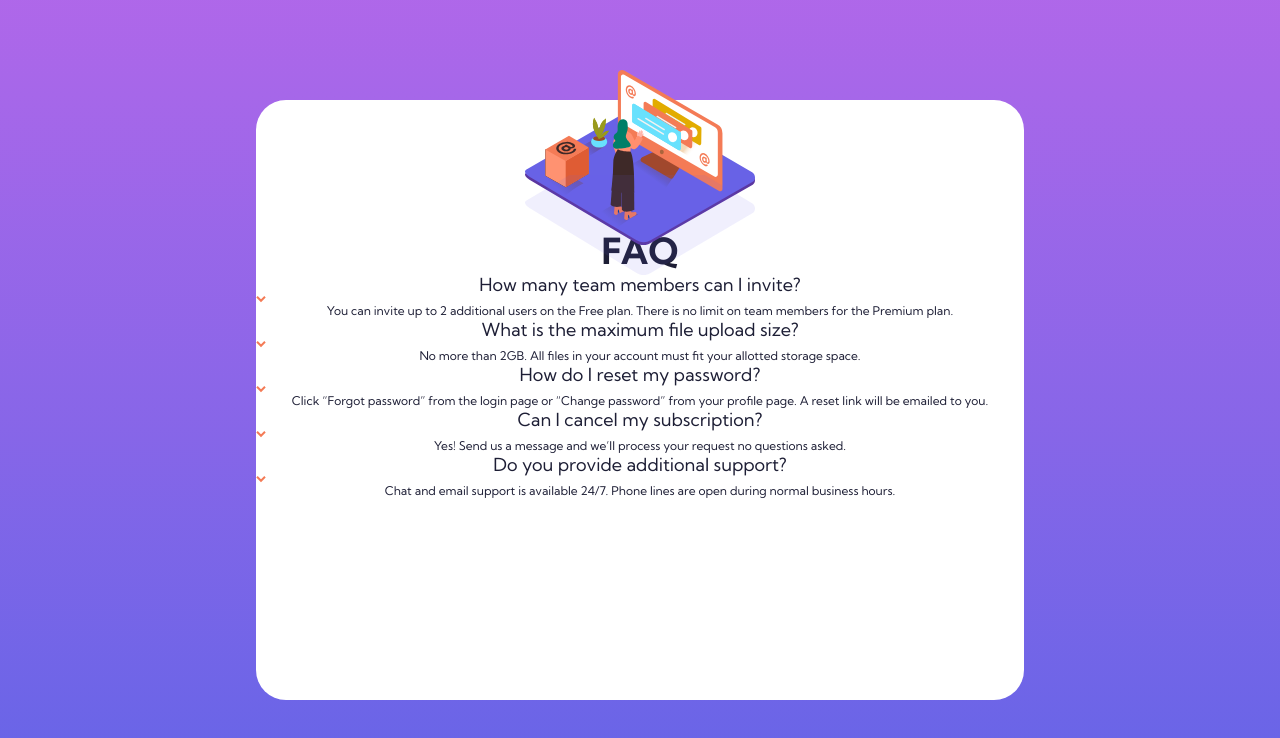
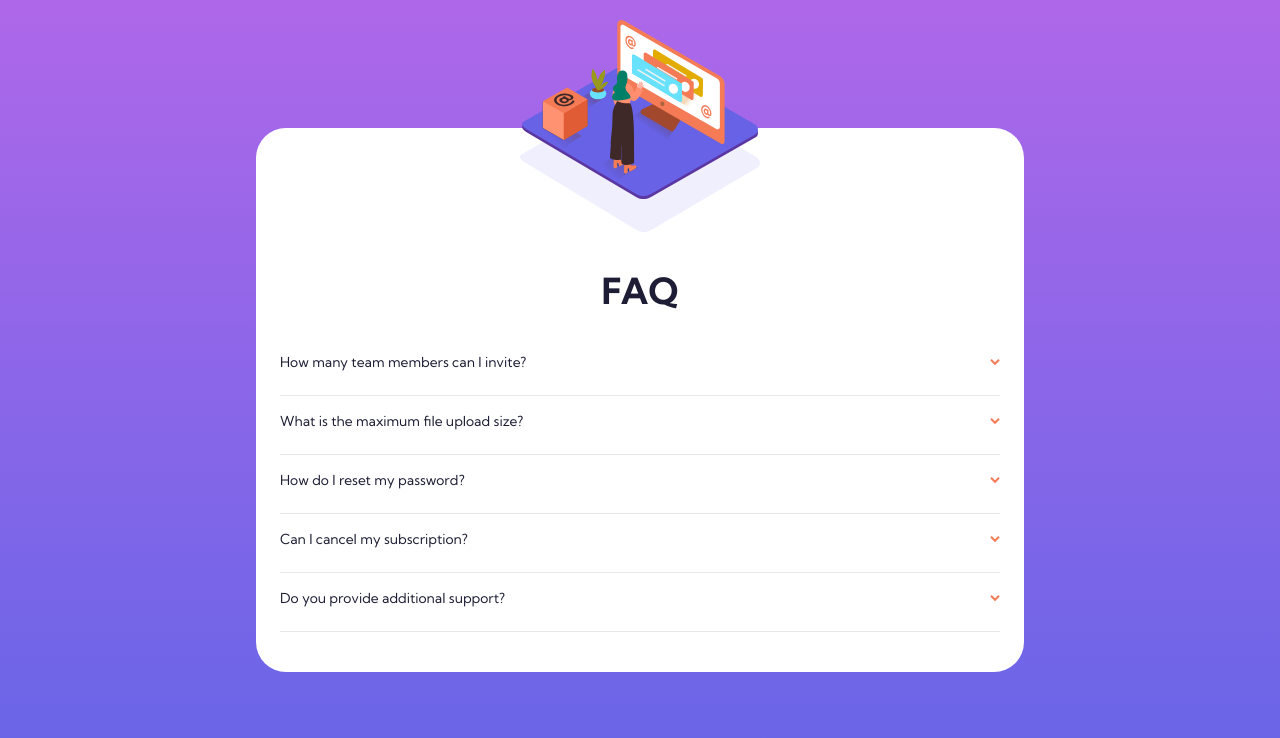
Before and after one commit to Raink31/022-FAQ-accordion-card, a plain HTML site: page index.html in a window 1280 px wide. Drawn offline with Linux system fonts and the light colour scheme.

Commit message:
Add files via upload

```diff
--- a/index.html
+++ b/index.html
@@ -13,59 +13,68 @@
 </head>
 <body>
     <main>
-        <div class="illustration">
-            <div class="images">
-                <img src="assets/images/illustration-woman-online-mobile.svg" alt="" id="top-img">
-                <img src="assets/images/bg-pattern-mobile.svg" alt="" id="bot-img">
-            </div>
-        </div>
+        <div class="illustration"></div>
         <h1>FAQ</h1>
+        <div class="questions-container">
+            <ul>
+                <li>
                     <div class="questions">
                         <div class="visible-pannel">
                             <h2>How many team members can I invite?</h2>
-                <img src="assets/images/icon-arrow-down.svg" alt="">
+                            <span class="arrow"></span>
                         </div>
                         <div class="toggle-pannel">
                             <p>You can invite up to 2 additional users on the Free plan. There is no limit on
                             team members for the Premium plan.</p>
                         </div>
                     </div>
+                </li>
+                <li>
                     <div class="questions">
                         <div class="visible-pannel">
                             <h2>What is the maximum file upload size?</h2>
-                <img src="assets/images/icon-arrow-down.svg" alt="">
+                            <span class="arrow"></span>
                         </div>
                         <div class="toggle-pannel">
                             <p>No more than 2GB. All files in your account must fit your allotted storage space.</p>
                         </div>
                     </div>
+                </li>
+                <li>
                     <div class="questions">
                         <div class="visible-pannel">
                             <h2>How do I reset my password?</h2>
-                <img src="assets/images/icon-arrow-down.svg" alt="">
+                            <span class="arrow"></span>
                         </div>
                         <div class="toggle-pannel">
                             <p>Click “Forgot password” from the login page or “Change password” from your profile page.
                             A reset link will be emailed to you.</p>
                         </div>
                     </div>
+                </li>
+                <li>
                     <div class="questions">
                         <div class="visible-pannel">
                             <h2>Can I cancel my subscription?</h2>
-                <img src="assets/images/icon-arrow-down.svg" alt="">
+                            <span class="arrow"></span>
                         </div>
                         <div class="toggle-pannel">
                             <p>Yes! Send us a message and we’ll process your request no questions asked.</p>
                         </div>
                     </div>
+                </li>
+                <li>
                     <div class="questions">
                         <div class="visible-pannel">
                             <h2>Do you provide additional support?</h2>
-                <img src="assets/images/icon-arrow-down.svg" alt="">
+                            <span class="arrow"></span>
                         </div>
                         <div class="toggle-pannel">
                             <p>Chat and email support is available 24/7. Phone lines are open during normal business hours.</p>
                         </div>
+                    </div>
+                </li>
+            </ul>
         </div>
     </main>
     <div class="attribution">
--- a/style.css
+++ b/style.css
@@ -24,6 +24,8 @@ img{
     --soft-blue: hsl(240, 73%, 65%);
     /* Dividers */
     --light-grayish-blue: hsl(240, 5%, 91%);
+    /* transition duration */
+    --transition-time: 0.5s;
 }
 
 /* CSS Style guide */
@@ -35,7 +37,7 @@ html, body{
 body {
     font-size: 12px;
     font-family: 'Kumbh Sans', sans-serif;
-    min-height: 100vh;
+    height: 100vh;
     max-width: 100vw;
     display: flex;
     flex-direction: column;
@@ -52,22 +54,31 @@ main{
     width: 90%;
     background-color: white;
     border-radius: 30px;
-    height: 600px;
-    position: relative;
+    height: max-content;
 }
 
 /* Illustration */
 
 .illustration{
+    display: flex;
+    flex-direction: column;
+    flex: 1;
+    position: relative;
+    background: url("assets/images/bg-pattern-mobile.svg") no-repeat top 0 left 50%;
+    height: 140px;
+}
+
+.illustration::after{
     position: absolute;
-    width: 30%;
-    position: absolute;
-    margin-left: auto;
-    margin-right: auto;
-    top: -5%;
-    left: 0;
-    right: 0;
+    content: "";
+    align-self: center;
+    top: -9em;
+    width: 236px;
+    height: 179px;
+    background: no-repeat top 0 left 50%
+    url("assets/images/illustration-woman-online-mobile.svg")
 }
+
 
 .images{
     position: relative;
@@ -79,13 +90,81 @@ main{
     width: 100%;
 }
 
+h1{
+    font-weight: 700;
+    font-size: 3em;
+    margin-bottom: 1rem;
+}
 
-.attribution{
+ul{
+    list-style-type: none;
+    display: flex;
+    flex-direction: column;
+    height: 100%;
+    justify-content: space-between;
+}
+
+li{
+    padding-bottom: 1rem;
+    border-bottom: 1px solid var(--light-grayish-blue);
+    margin-bottom: 1rem;
+    height: max-content;
+}
+
+.questions-container{
+    text-align: left;
+    padding: 1.5rem;
+    height: 60%;
+}
+
+h2{
+    font-size: 1.15em;
+    transition: var(--transition-time);
+}
+
+h2:hover{
+    cursor: pointer;
+    color: var(--soft-red);
+}
+
+.questions{
+    display: flex;
+    flex-direction: column;
+    justify-content: space-between;
+    height: max-content;
+    height: auto;
+    gap: .5rem;
+}
+
+.visible-pannel{
+    display: flex;
+    flex-direction: row;
+    align-items: center;
+    justify-content: space-between;
+}
+
+.arrow{
+    display: block;
+    background: url("assets/images/icon-arrow-down.svg") no-repeat;
+    width: 10px;
+    height: 7px;
+    transition: var(--transition-time) ease-in-out;
+}
+
+.toggle-pannel p{
+    font-size: 1.1em;
+    display: inline-block;
+    width: 90%;
+    color: var(--dark-grayish-blue);
+    overflow: hidden;
+    opacity: 0;
+    transition: var(--transition-time);
+}
+
+.toggle-pannel{
+    height: 0;
+}
+
+.attribution {
     display: none;
 }
-
-h1{
-    margin-top: 8rem;
-    font-weight: 700;
-    font-size: 3em;
-}
```
Lines whose indentation alone changed are shown as unchanged.
